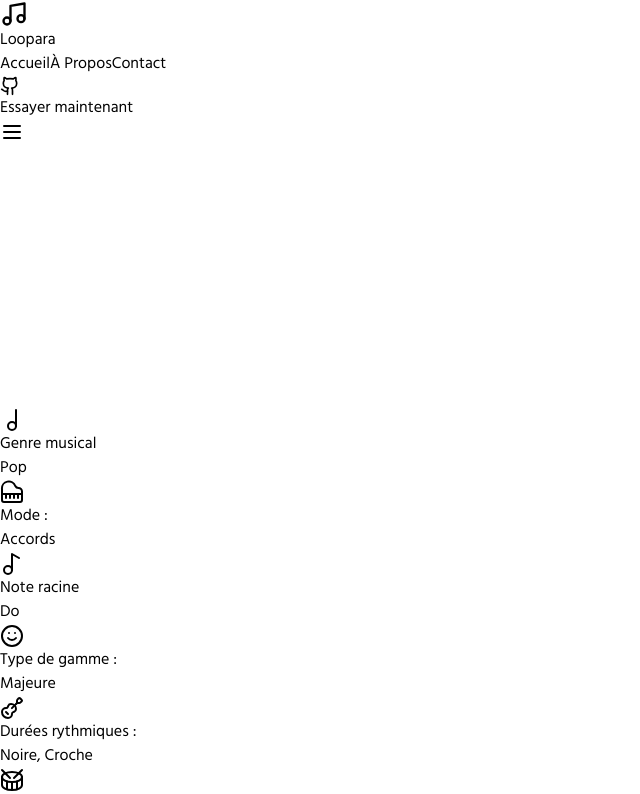
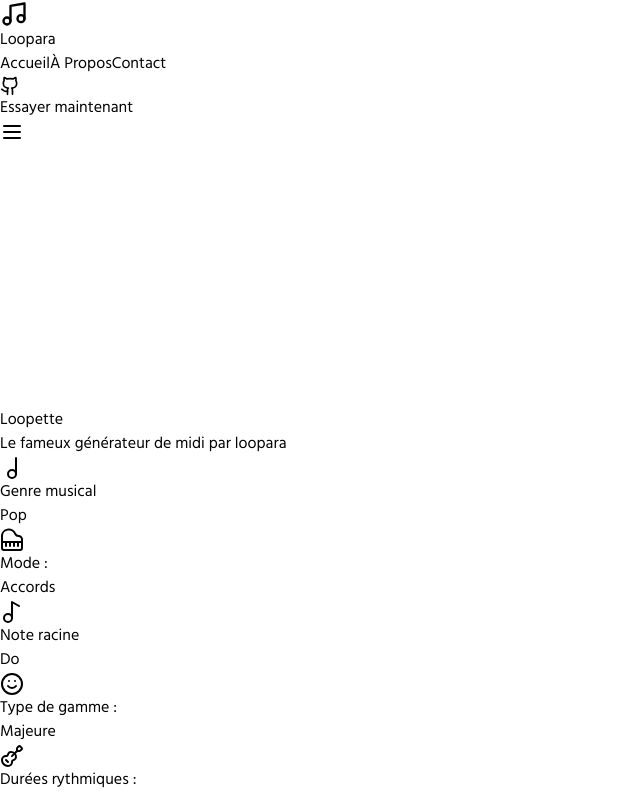
Before and after one commit to michaelgirardet/loopara-next, a Next.js app: page /control in a window 1280 px wide. Shown: the top 794 px of the page, without its empty margins (0-640 px from the left). Built offline with nearby package versions, Linux system fonts and the light colour scheme; a web font is replaced by a local one.

Commit message:
feat(control): ajout du lecteur MIDI et du bouton de téléchargement après génération

```diff
--- a/src/components/SelectorGrid.tsx
+++ b/src/components/SelectorGrid.tsx
@@ -57,6 +57,9 @@
       className="mx-auto mt-24 w-full max-w-7xl scroll-mt-28 px-4 sm:px-8 lg:px-12"
       id="generate-grid"
     >
+      <h1 className="text-5xl font-bold text-[#E2768A] text-center">Loopette</h1>
+      <h2
+        className="mt-6 text-center text-xl text-gray-300" >Le fameux générateur de midi par loopara</h2>
       <div className="grid grid-cols-1 gap-6 sm:grid-cols-2 lg:grid-cols-3 bg-gradient-to-br from-[#121317] to-[#1b1d21] p-8 rounded-2xl shadow-2xl border border-[#E2768A]/20">
         {selectors.map((child) => (
           <motion.div
```
